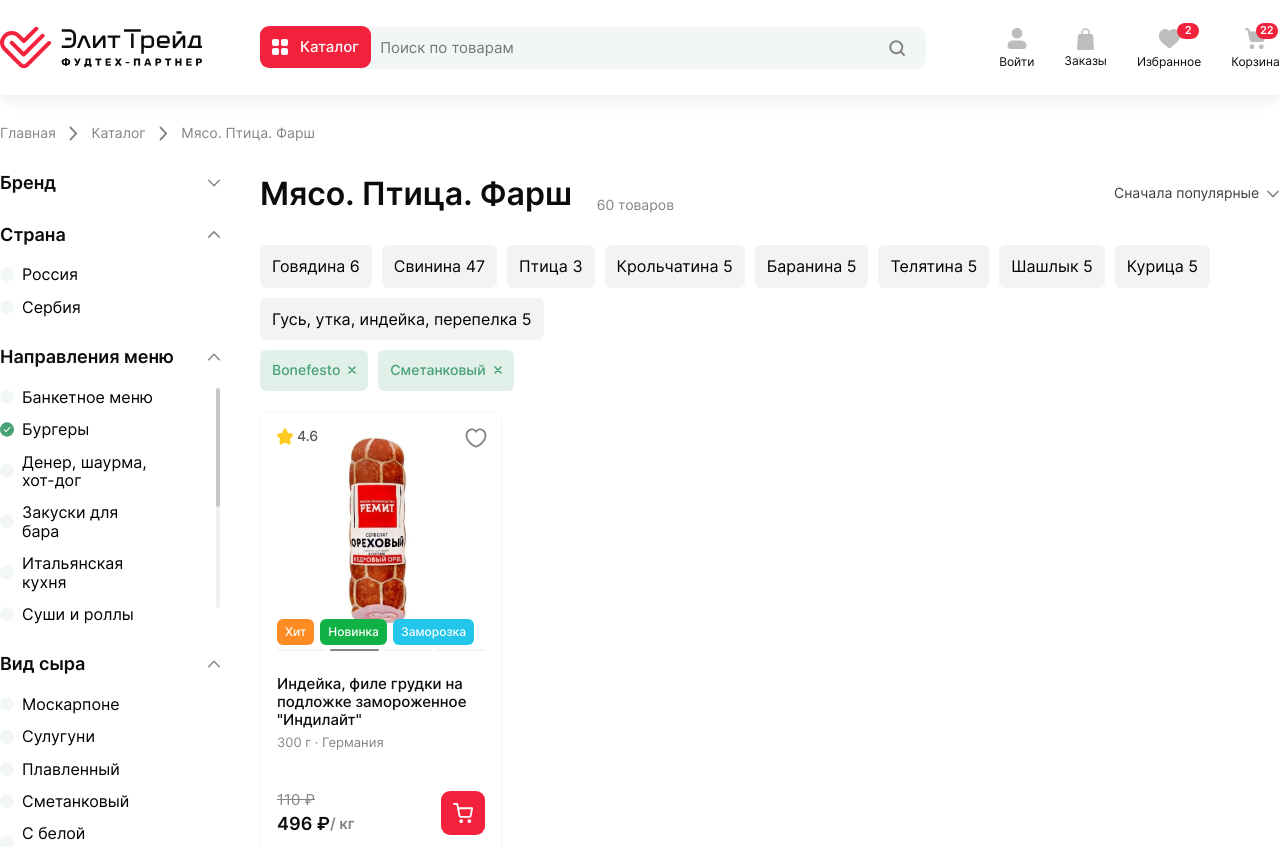
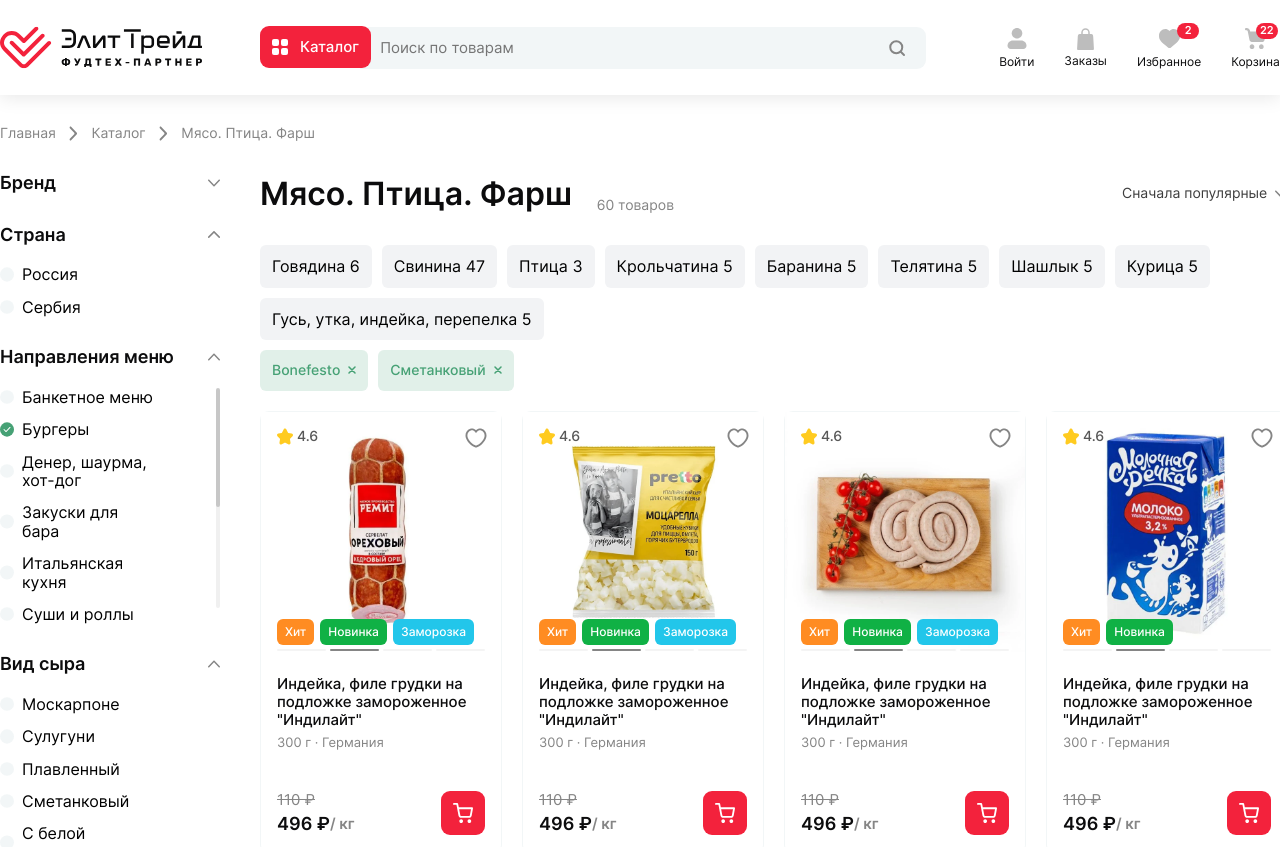
Before and after one commit to lusishoes/elite-task, a Vue app: page / in a window 1280 px wide. Shown: the top 847 px of the page. Built offline with nearby package versions, Linux system fonts and the light colour scheme.

Commit message:
feature/cards-layout

```diff
--- a/src/components/GoodsElement.vue
+++ b/src/components/GoodsElement.vue
@@ -13,7 +13,7 @@
         />
         <p class="goods-items-raiting__text">4.6</p>
       </div>
-      <img class="goods-item__img-element" alt="arrow" src="../images/1.png" />
+      <img class="goods-item__img-element" alt="arrow" :src="img" />
       <img
         class="goods-item__heart-icon"
         alt="arrow"
@@ -23,13 +23,13 @@
         <p class="goods-item__popup-description">Подробнее</p>
       </div>
       <div class="goods-items-tags">
-        <div class="goods-items-tags-hit">
+        <div class="goods-items-tags-hit" :class="{ show__category: hit }">
           <p class="goods-items-tags-hit_text">Хит</p>
         </div>
-        <div class="goods-items-tags-hit_new">
+        <div class="goods-items-tags-hit_new" :class="{ show__category: latest }">
           <p class="goods-items-tags-hit_text">Новинка</p>
         </div>
-        <div class="goods-items-tags-freezing">
+        <div class="goods-items-tags-freezing" :class="{ show__category: freeze }">
           <p class="goods-items-tags-hit_text">Заморозка</p>
         </div>
       </div>
@@ -42,7 +42,7 @@
     </div>
     <div class="goods-item__description">
       <h2 class="goods-item__description-title">
-        Индейка, филе грудки на подложке замороженное "Индилайт"
+        {{ name }}
       </h2>
       <p class="goods-item__description-characteristics">300 г · Германия</p>
     </div>
@@ -50,7 +50,7 @@
       <div class="goods-item__price">
         <p class="goods-item__price-discount">110 ₽</p>
         <div class="goods-price-current__price">
-          <p class="goods-item__price-current-price">496 ₽</p>
+          <p class="goods-item__price-current-price">{{ price }} ₽</p>
           <p class="goods-item-unit">/ кг</p>
         </div>
       </div>
@@ -68,7 +68,36 @@
 const showBtn = ref(false);
 import { usePopupStore } from "../stores/popupStore";
 const popupStore = usePopupStore();
-
+const props = defineProps({
+  name:  {
+    type: String,
+    required: true,
+  },
+  price:  {
+    type: Number,
+    required: true,
+  },
+  hit:  {
+    type: Boolean,
+    required: true,
+  },
+  latest:  {
+    type: Boolean,
+    required: true,
+  },
+  freeze:  {
+    type: Boolean,
+    required: true,
+  },
+  img:  {
+    type: String,
+    required: true,
+  },
+  product: {
+    type: Object,
+    required: true,
+  }
+});
 
 </script>
 
@@ -165,14 +194,14 @@
 .goods-items-tags-hit {
   background-color: #ff8c22;
   border-radius: 6px;
-  display: inline-block;
+  display: none;
   padding: 6px 8px;
 }
 
 .goods-items-tags-hit_new {
   background-color: #10b145;
   border-radius: 6px;
-  display: inline-block;
+  display: none;
   padding: 6px 8px;
   margin-left: 6px;
 }
@@ -180,7 +209,7 @@
 .goods-items-tags-freezing {
   background-color: #22c6ea;
   border-radius: 6px;
-  display: inline-block;
+  display: none;
   padding: 6px 8px;
   margin-left: 6px;
 }
@@ -257,6 +286,10 @@
   color: #f3223c;
 }
 
+.show__category {
+  display: inline-block;
+}
+
 .show__popup {
   display: block;
 }
--- a/src/components/Popup.vue
+++ b/src/components/Popup.vue
@@ -285,7 +285,7 @@
   flex-direction: row;
   column-gap: 6px;
   justify-content: center;
-  padding: 4px 6px;
+  padding: 4px 0;
   border-radius: 40px;
   background: linear-gradient(81deg, #FF782D 4.95%, #F32254 72.54%);
   width: 51px;
@@ -411,7 +411,7 @@
   border-radius: 12px;
   background: #fff;
   width: 750px;
-  height: 547px;
+  /* height: 547px; */
   flex-shrink: 0;
   position: relative;
   z-index: 3;
--- a/src/components/ProductPage.vue
+++ b/src/components/ProductPage.vue
@@ -30,6 +30,15 @@
     </div>
     <div class="goods-list">
       <GoodsElement
+          v-for="product of ItemStore.products"
+          :key="product.id"
+          :price="product.price"
+          :name="product.name"
+          :hit="product.hit"
+          :latest="product.latest"
+          :freeze="product.freeze"
+          :img="product.img"
+          :product="product"
       />
     </div>
   </div>
@@ -38,9 +47,11 @@
 <script setup>
 import SelectorItem from "./SelectorItem.vue";
 import { useElementChosen } from "../stores/elementChosenStore";
+import { useItemStore } from "../stores/ItemsStore";
 import SelectedElement from "./SelectedElement.vue";
 import GoodsElement from './GoodsElement.vue';
 const elementChosen = useElementChosen();
+const ItemStore = useItemStore();
 
 </script>
 
@@ -125,5 +136,7 @@
   margin-top: 20px;
   display: grid;
   grid-template-columns: repeat(4, 1fr);
+  row-gap: 20px;
+  column-gap: 20px;
 }
 </style>
--- a/src/stores/ItemsStore.js
+++ b/src/stores/ItemsStore.js
@@ -6,9 +6,70 @@
       products: [
         {
           id: 1,
+          name: 'Индейка, филе грудки на подложке замороженное "Индилайт"',
+          price: 496,
+          hit: true,
+          latest: true,
+          freeze: true,
+          img: '../src/images/1.png',
+        },
+        {
+          id: 1,
+          name: 'Индейка, филе грудки на подложке замороженное "Индилайт"',
+          price: 496,
+          hit: true,
+          latest: true,
+          freeze: true,
+          img: '../src/images/2.png',
+        },
+        {
+          id: 1,
+          name: 'Индейка, филе грудки на подложке замороженное "Индилайт"',
+          price: 496,
+          hit: true,
+          latest: true,
+          freeze: true,
+          img: '../src/images/3.png',
+        },
+        {
+          id: 1,
+          name: 'Индейка, филе грудки на подложке замороженное "Индилайт"',
+          price: 496,
+          hit: true,
+          latest: true,
+          freeze: false,
+          img: '../src/images/4.png',
+        },
+        {
+          id: 1,
+          name: 'Индейка, филе грудки на подложке замороженное "Индилайт"',
+          price: 496,
+          hit: false,
+          latest: true,
+          freeze: false,
+          img: '../src/images/5.jpeg',
+        },
+        {
+          id: 1,
+          name: 'Индейка, филе грудки на подложке замороженное "Индилайт"',
+          price: 496,
+          hit: true,
+          latest: false,
+          freeze: false,
+          img: '../src/images/6.png',
+        },
+        {
+          id: 1,
+          name: 'Индейка, филе грудки на подложке замороженное "Индилайт"',
+          price: 496,
+          hit: true,
+          latest: true,
+          freeze: true,
+          img: '../src/images/7.png',
         },
       ],
       cartItems: [],
+      popupElement: {},
     };
   },
   getters: {
--- a/src/stores/popupStore.js
+++ b/src/stores/popupStore.js
@@ -3,10 +3,14 @@
 export const usePopupStore = defineStore("popup", {
   state: () => ({
     isOpenPopup: false,
+    cardInfo: {},
   }),
   actions: {
     togglePopup(val) {
       this.isOpenPopup = val;
+    },
+    handleSetPopupInfo(el) {
+      this.cardInfo = el;
     }
   }
 });
```
